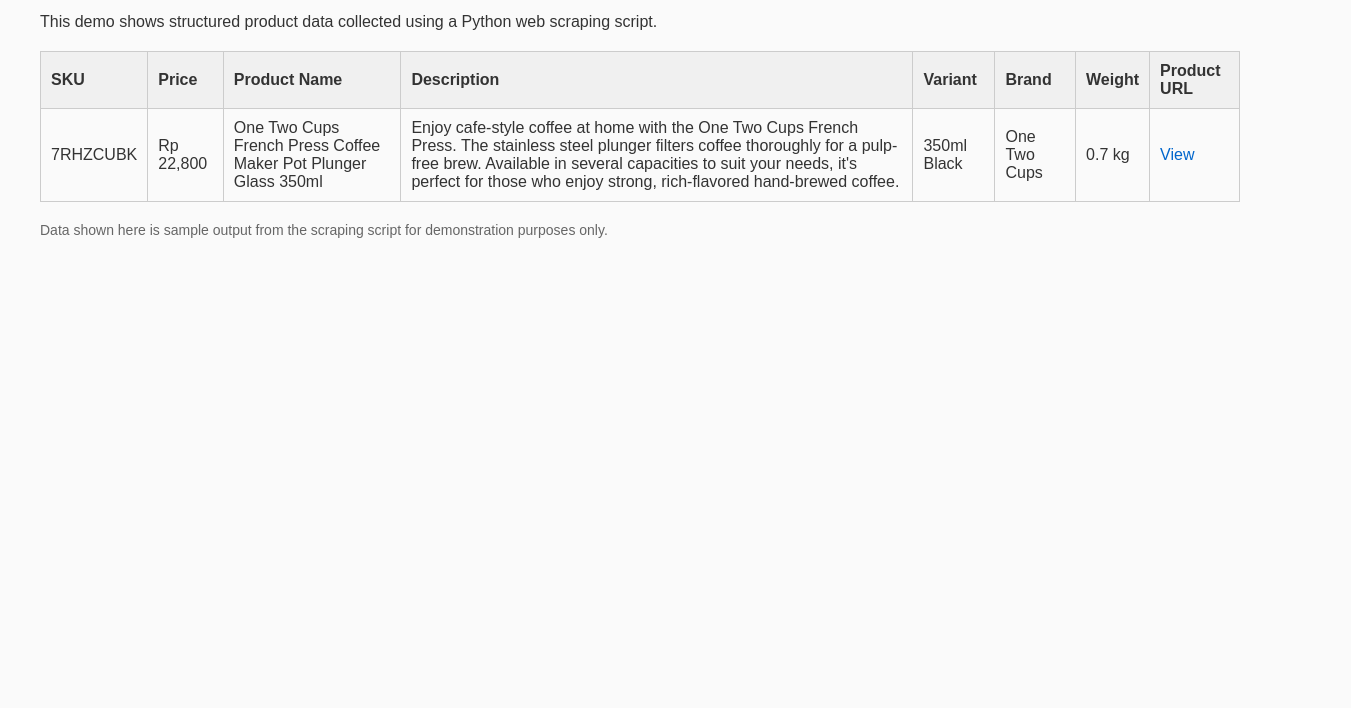
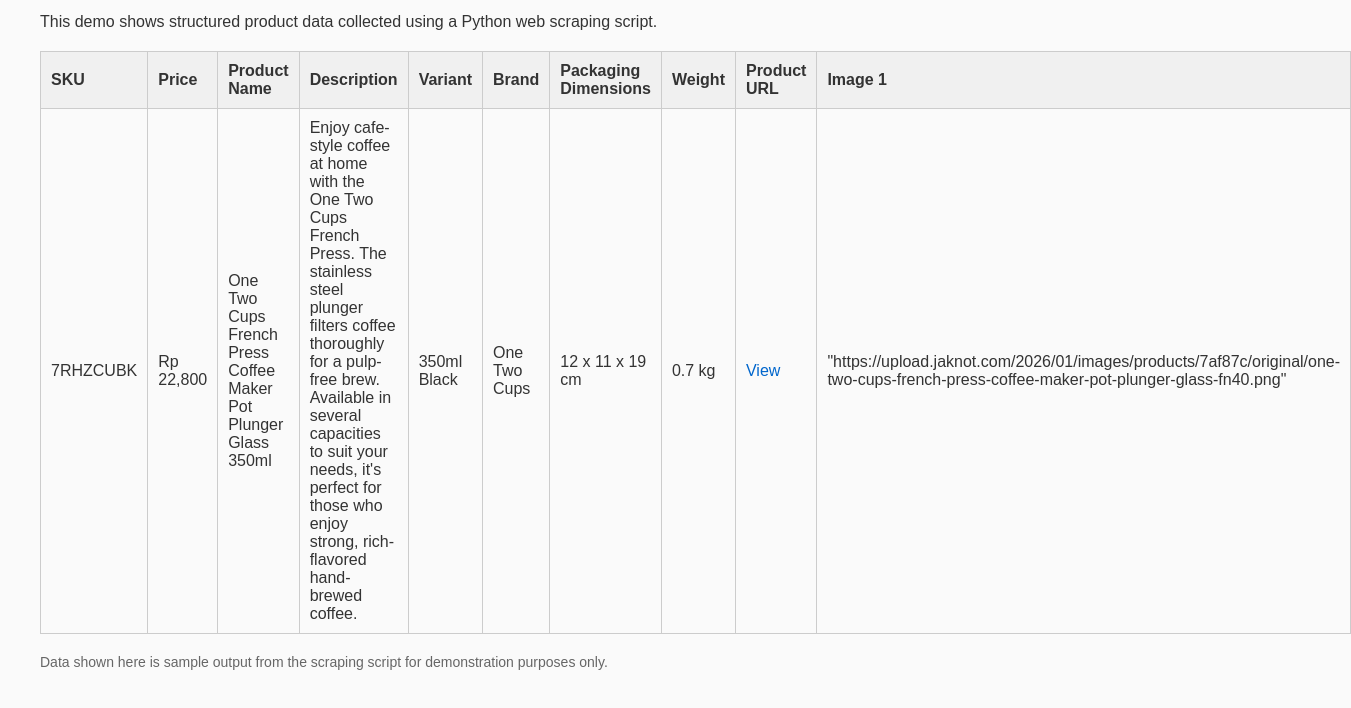
Before and after one commit to denmassyarif/scraping-web-demo, a plain HTML site: page index.html in a window 1280 px wide. Shown: the part 80-788 px from the top of the page, 1351 px wide, since content can reach past the window. Drawn offline with Linux system fonts and the light colour scheme.

Commit message:
Update index.html

```diff
--- a/index.html
+++ b/index.html
@@ -21,8 +21,10 @@
         <th>Description</th>
         <th>Variant</th>
         <th>Brand</th>
+        <th>Packaging Dimensions</th>
         <th>Weight</th>
         <th>Product URL</th>
+        <th>Image 1</th>
       </tr>
     </thead>
     <tbody>
@@ -34,11 +36,13 @@
         <td>Enjoy cafe-style coffee at home with the One Two Cups French Press. The stainless steel plunger filters coffee thoroughly for a pulp-free brew. Available in several capacities to suit your needs, it's perfect for those who enjoy strong, rich-flavored hand-brewed coffee.</td>
         <td>350ml Black</td>
         <td>One Two Cups</td>
+        <td>12 x 11 x 19 cm</td>
         <td>0.7 kg</td>
         <td>
   <a href="https://www.jakartanotebook.com/p/one-two-cups-french-press-coffee-maker-pot-plunger-glass-350ml-fn40-black" target="_blank">
     View
   </a>
+        <td>"https://upload.jaknot.com/2026/01/images/products/7af87c/original/one-two-cups-french-press-coffee-maker-pot-plunger-glass-fn40.png"</td>
 </td>
       </tr>
     </tbody>
```
